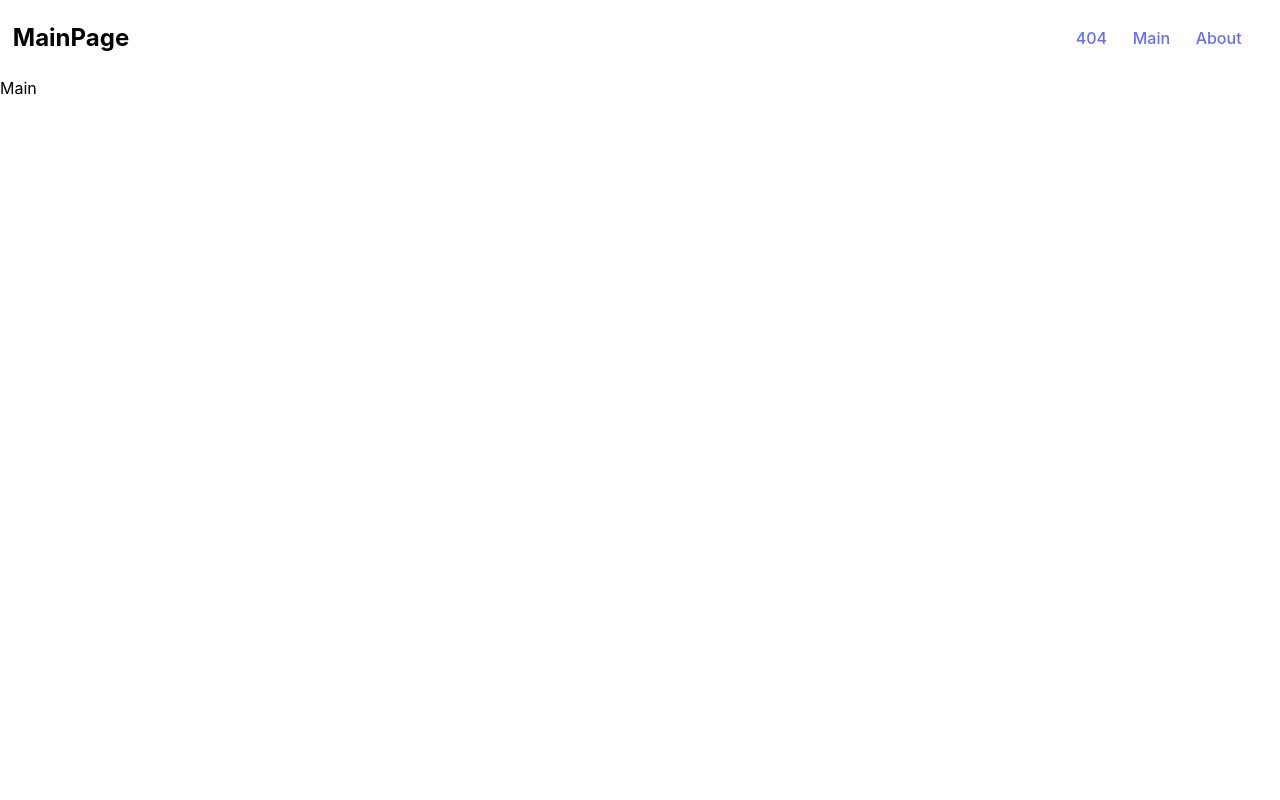
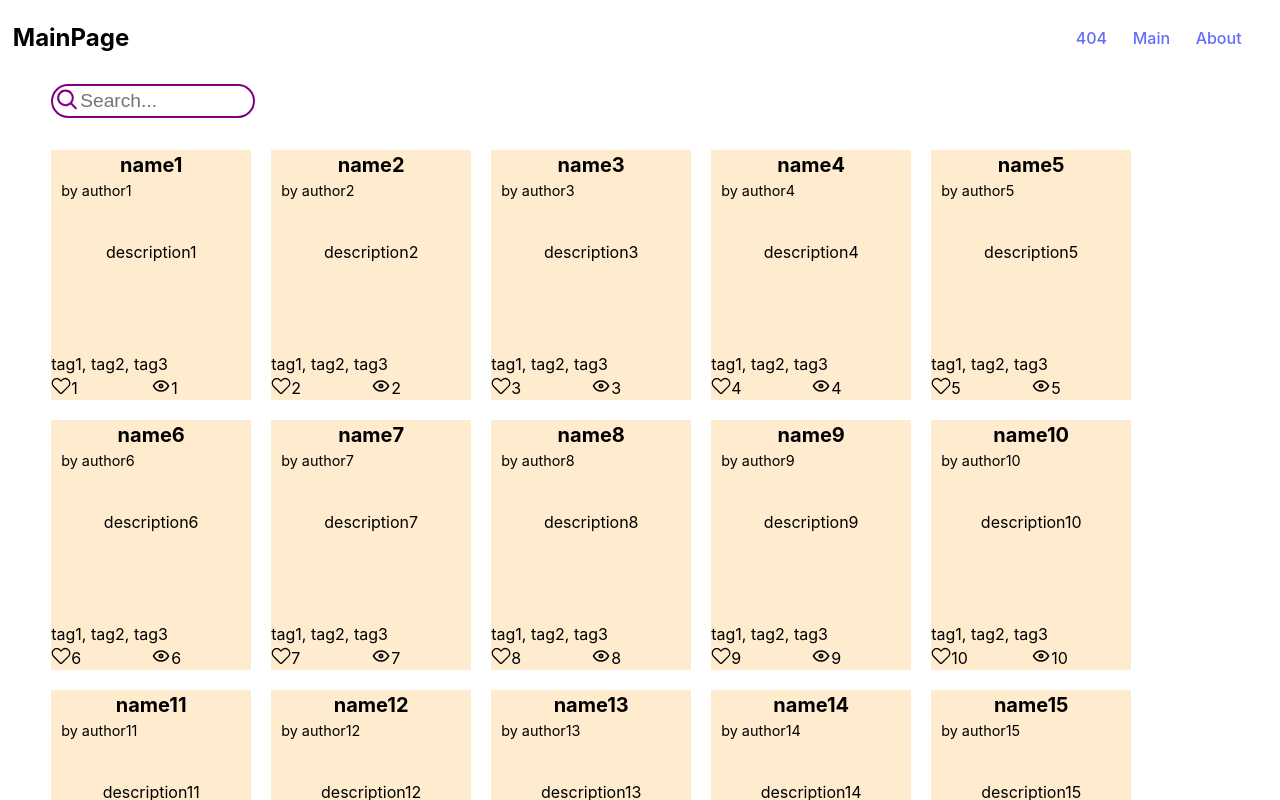
Before and after one commit to foxnorth228/React.Components, a React (Vite) app: page / in a window 1280 px wide. Before the commit this address had no page. Shown: the top 800 px of the page. Built offline with nearby package versions, Linux system fonts and the light colour scheme.

Commit message:
feat: implement cards

```diff
--- a/src/Content/Page/MainPage/CardList/Card/Card.css
+++ b/src/Content/Page/MainPage/CardList/Card/Card.css
@@ -0,0 +1,69 @@
+.card {
+    width: 200px;
+    height: 250px;
+    display: flex;
+    flex-direction: column;
+    background-color:blanchedalmond;
+}
+
+.card__name {
+    font-size: 1.25em;
+    margin: 0;
+    width: 100%;
+    height: fit-content;
+    text-align: center;
+}
+
+.card__info {
+    display: flex;
+    flex-direction: column;
+    justify-content: space-between;
+    height: 100%;
+}
+
+.card__author {
+    font-size: 0.9em;
+    margin: 0 0 0 10px;
+}
+
+.card__desc {
+    height: max-content;
+    margin: 0 0 50px 0;
+    text-align: center;
+}
+
+.card__tags {
+    width: 100%;
+    margin: 0;
+}
+
+.card__contentInf {
+    display: flex;
+    flex-wrap: wrap;
+}
+
+.like {
+    display: flex;
+    width: 50%;
+}
+
+.like__icon {
+    width: 20px;
+    height: 20px;
+    mask-image: url('./like.svg');
+    -webkit-mask-image: url('./like.svg');
+    background-color: black;
+}
+
+.view {
+    display: flex;
+    width: 50%;
+}
+
+.view__icon {
+    width: 20px;
+    height: 20px;
+    mask-image: url('./view.svg');
+    -webkit-mask-image: url('./view.svg');
+    background-color: black;
+}
--- a/src/Content/Page/MainPage/CardList/Card/Card.tsx
+++ b/src/Content/Page/MainPage/CardList/Card/Card.tsx
@@ -0,0 +1,35 @@
+import React from 'react';
+import { cardInf } from '../dataCard';
+import './Card.css';
+
+class Card extends React.Component<{ obj: cardInf }, object> {
+  constructor(props: { obj: cardInf }) {
+    super(props);
+  }
+
+  render() {
+    const { name, author, tags, description, likes, views } = this.props.obj;
+    return (
+      <div className="card">
+        <h3 className="card__name">{name}</h3>
+        <div className="card__info">
+          <p className="card__author">{'by ' + author}</p>
+          <p className="card__desc">{description}</p>
+          <div className="card__contentInf">
+            <p className="card__tags">{tags.join(', ')}</p>
+            <div className="like">
+              <div className="like__icon"></div>
+              <span>{likes}</span>
+            </div>
+            <div className="view">
+              <div className="view__icon"></div>
+              <span>{views}</span>
+            </div>
+          </div>
+        </div>
+      </div>
+    );
+  }
+}
+
+export default Card;
--- a/src/Content/Page/MainPage/CardList/CardList.css
+++ b/src/Content/Page/MainPage/CardList/CardList.css
@@ -0,0 +1,6 @@
+.cardList {
+    margin: 4vh 0 0 0;
+    display: grid;
+    gap: 20px;
+    grid-template-columns: repeat(auto-fit, 200px);
+}
--- a/src/Content/Page/MainPage/CardList/CardList.tsx
+++ b/src/Content/Page/MainPage/CardList/CardList.tsx
@@ -0,0 +1,18 @@
+import React from 'react';
+import Card from './Card/Card';
+import { data } from './dataCard';
+import './CardList.css';
+
+class CardList extends React.Component {
+  render() {
+    return (
+      <div className="cardList">
+        {data.map((el) => (
+          <Card key={el.id} obj={el} />
+        ))}
+      </div>
+    );
+  }
+}
+
+export default CardList;
--- /dev/null
+++ b/src/Content/Page/MainPage/CardList/dataCard.tsx
@@ -0,0 +1,23 @@
+export interface cardInf {
+  id: number;
+  name: string;
+  author: string;
+  tags: string[];
+  description: string;
+  likes: number;
+  views: number;
+}
+
+export const data: cardInf[] = [];
+
+for (let i = 1; i < 20; ++i) {
+  data.push({
+    id: i,
+    name: 'name' + i,
+    author: 'author' + i,
+    tags: ['tag1', 'tag2', 'tag3'],
+    description: 'description' + i,
+    likes: i,
+    views: i,
+  });
+}
--- a/src/Content/Page/MainPage/MainPage.tsx
+++ b/src/Content/Page/MainPage/MainPage.tsx
@@ -1,8 +1,15 @@
 import React from 'react';
+import CardList from './CardList/CardList';
+import SearchBar from './SearchBar/SearchBar';
 
 class Main extends React.Component {
   render() {
-    return <div>Main</div>;
+    return (
+      <div>
+        <SearchBar />
+        <CardList />
+      </div>
+    );
   }
 }
 
--- a/src/Content/Page/Page.css
+++ b/src/Content/Page/Page.css
@@ -0,0 +1,3 @@
+.page {
+    margin: 1vh 4vw;
+}
--- a/src/Content/Page/Page.tsx
+++ b/src/Content/Page/Page.tsx
@@ -2,6 +2,7 @@ import React from 'react';
 import MainPage from './MainPage/MainPage';
 import AboutPage from './AboutPage/AboutPage';
 import ErrorPage from './ErrorPage/ErrorPage';
+import './Page.css';
 
 class Page extends React.Component<{ type: string }, object> {
   constructor(props: { type: string }) {
@@ -28,7 +29,7 @@ class Page extends React.Component<{ type: string }, object> {
   }
 
   render() {
-    return this.getMainElement();
+    return <div className="page">{this.getMainElement()}</div>;
   }
 }
 
```
Also changed, not shown: src/Content/Page/MainPage/CardList/Card/like.svg (added), src/Content/Page/MainPage/CardList/Card/view.svg (added).
